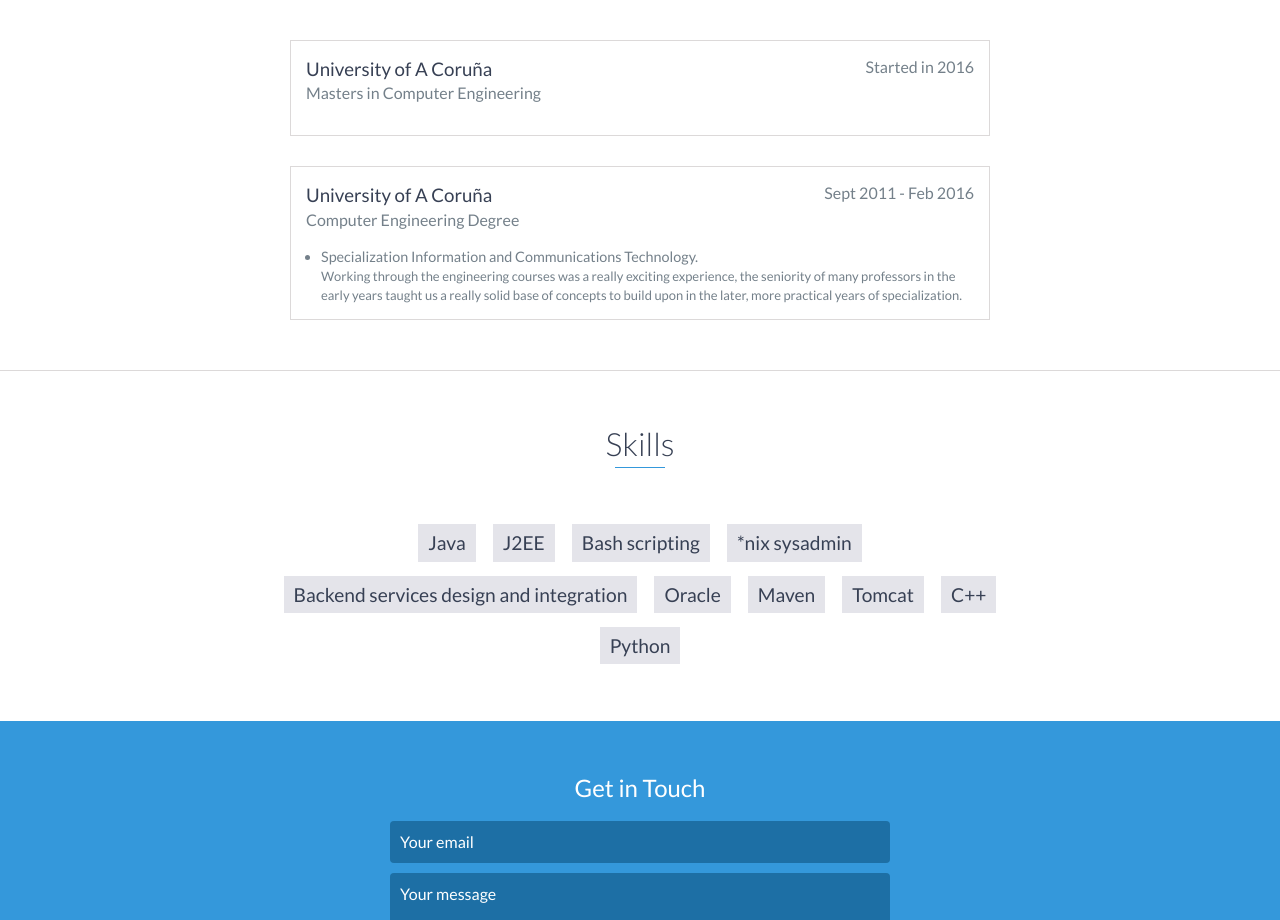
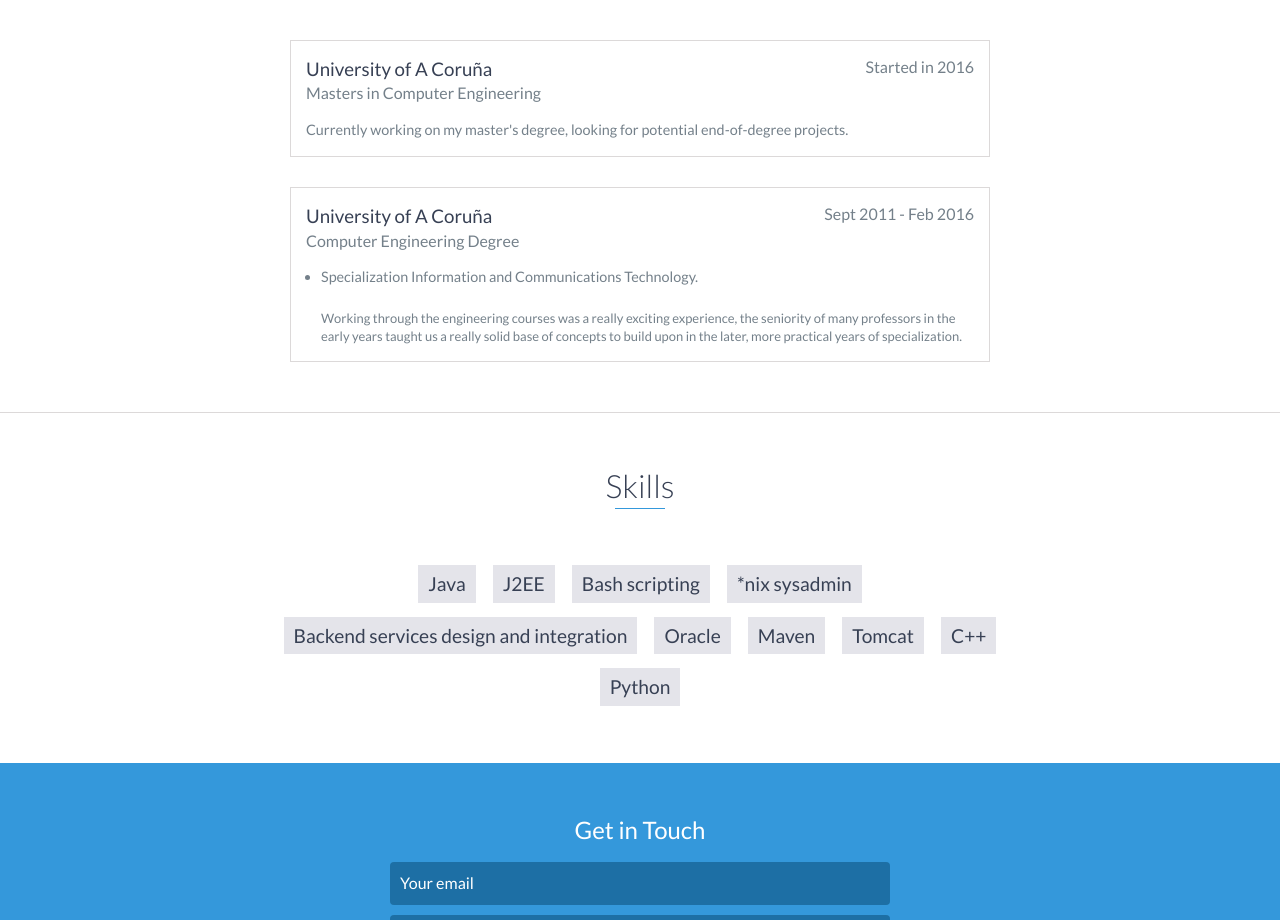
Before and after one commit to malvarezcastillo/malvarezcastillo.github.io, a website: page index.html in a window 1280 px wide. Shown: the part 1820-2740 px from the top of the page. Drawn offline with nearby package versions, Linux system fonts and the light colour scheme.

Commit message:
Index updated

```diff
--- a/index.html
+++ b/index.html
@@ -116,6 +116,9 @@
             <h3>University of A Coruña</h3>
             <span class="education-date">Started in 2016</span>
             <h4>Masters in Computer Engineering</h4>
+            <p>
+            Currently working on my master's degree, looking for potential end-of-degree projects.
+            </p>
         </div>
         <!-- End .education-block -->
 
@@ -127,6 +130,7 @@
                 <li>
                     Specialization Information and Communications Technology.
                 </li>
+                </br>
                 <p>
                 Working through the engineering courses was a really exciting experience, the seniority of many professors in the early years taught us a really solid base of concepts to build upon in the later, more practical years of specialization.
                 </p>
```
